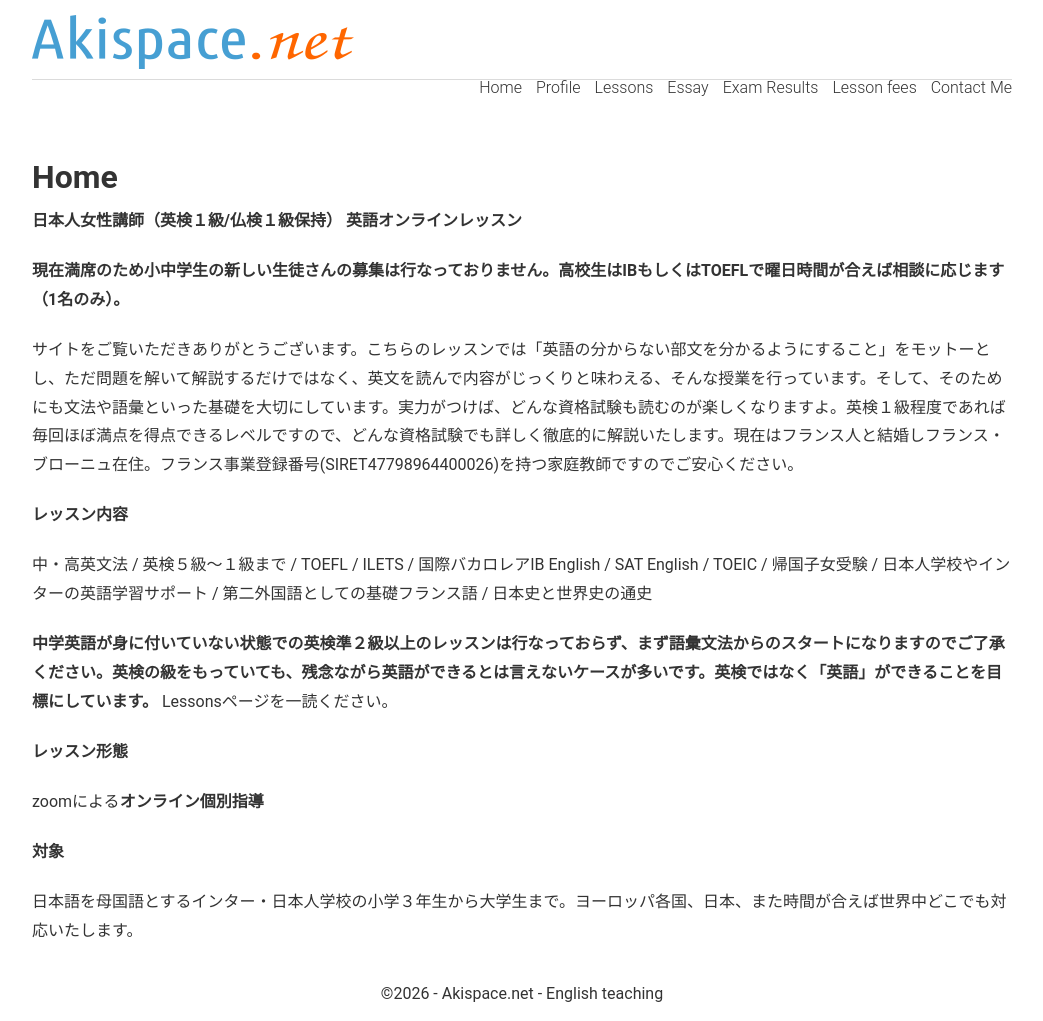
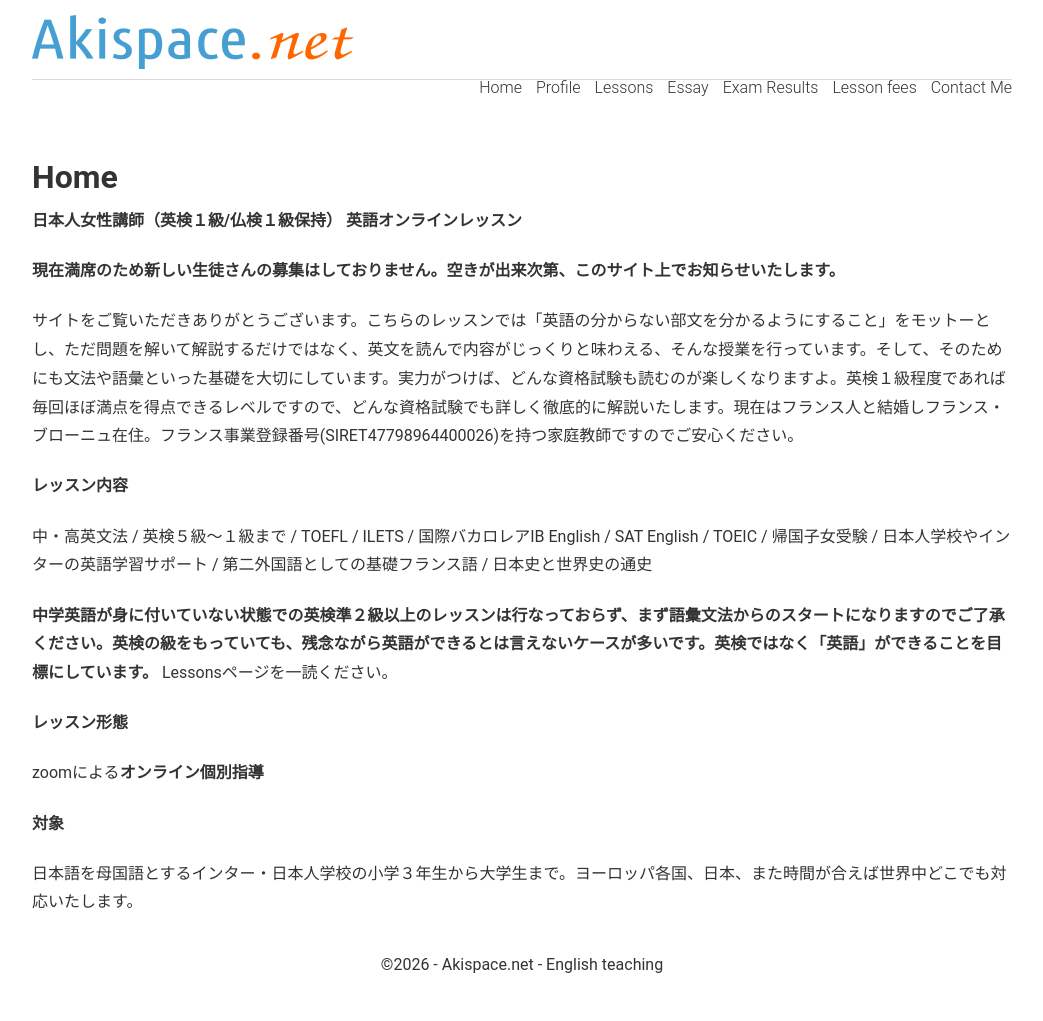
Before and after one commit to phocean/akispace, a Jekyll site: the page built from index.md, in a window 1280 px wide. Shown: the whole page, without its empty margins (118-1161 px from the left). Built offline with Jekyll 4.4.1, drawn with Linux system fonts in a browser that asks for light colours; after the commit the page ends 992 px from its top, so only the background shows below that.

Commit message:
Update index.md

```diff
--- a/index.md
+++ b/index.md
@@ -10,7 +10,7 @@ description: オンライン英語家庭教師　小学生から大学生まで
 
 **日本人女性講師（英検１級/仏検１級保持） 英語オンラインレッスン**
 
-**現在満席のため小中学生の新しい生徒さんの募集は行なっておりません。高校生はIBもしくはTOEFLで曜日時間が合えば相談に応じます（1名のみ）。**
+**現在満席のため新しい生徒さんの募集はしておりません。空きが出来次第、このサイト上でお知らせいたします。**
 
 サイトをご覧いただきありがとうございます。こちらのレッスンでは「英語の分からない部文を分かるようにすること」をモットーとし、ただ問題を解いて解説するだけではなく、英文を読んで内容がじっくりと味わえる、そんな授業を行っています。そして、そのためにも文法や語彙といった基礎を大切にしています。実力がつけば、どんな資格試験も読むのが楽しくなりますよ。英検１級程度であれば毎回ほぼ満点を得点できるレベルですので、どんな資格試験でも詳しく徹底的に解説いたします。現在はフランス人と結婚しフランス・ブローニュ在住。フランス事業登録番号(SIRET47798964400026)を持つ家庭教師ですのでご安心ください。
 
```
